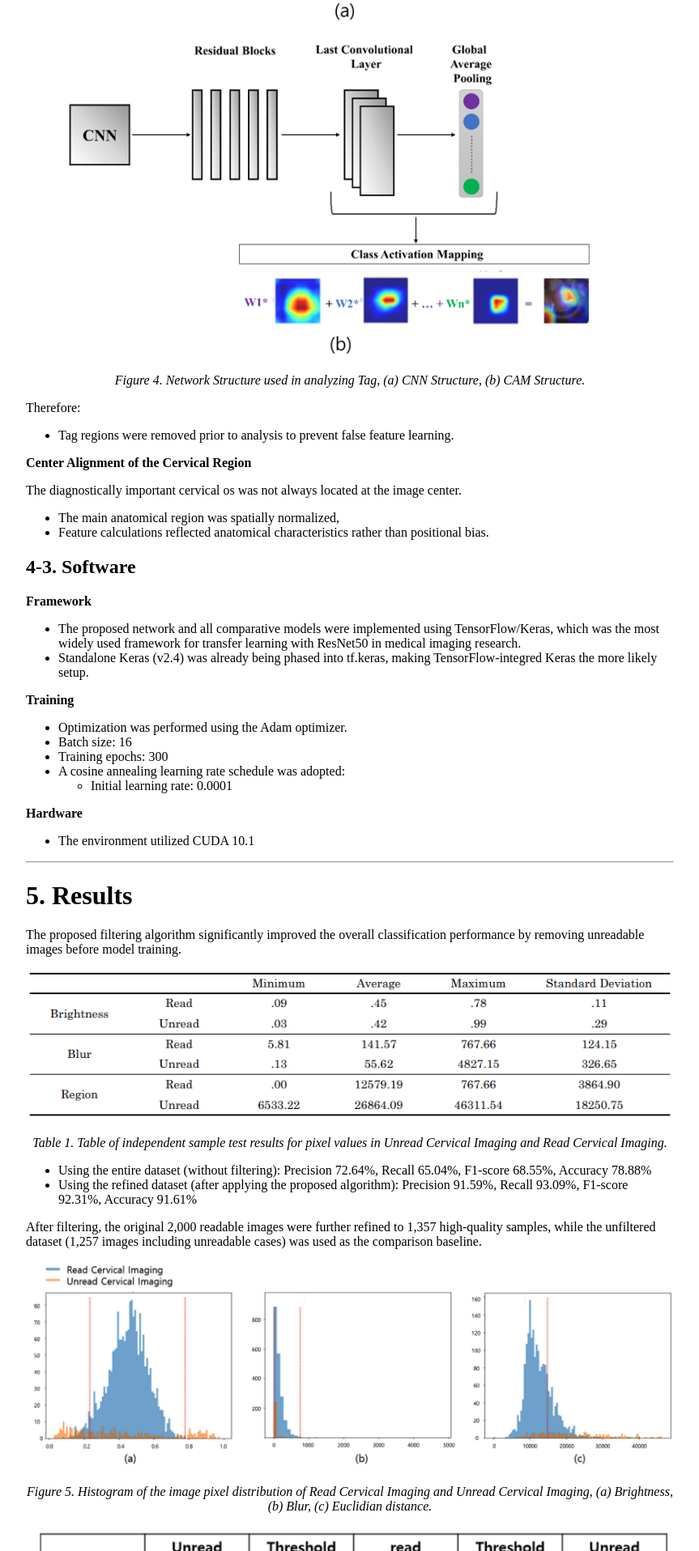
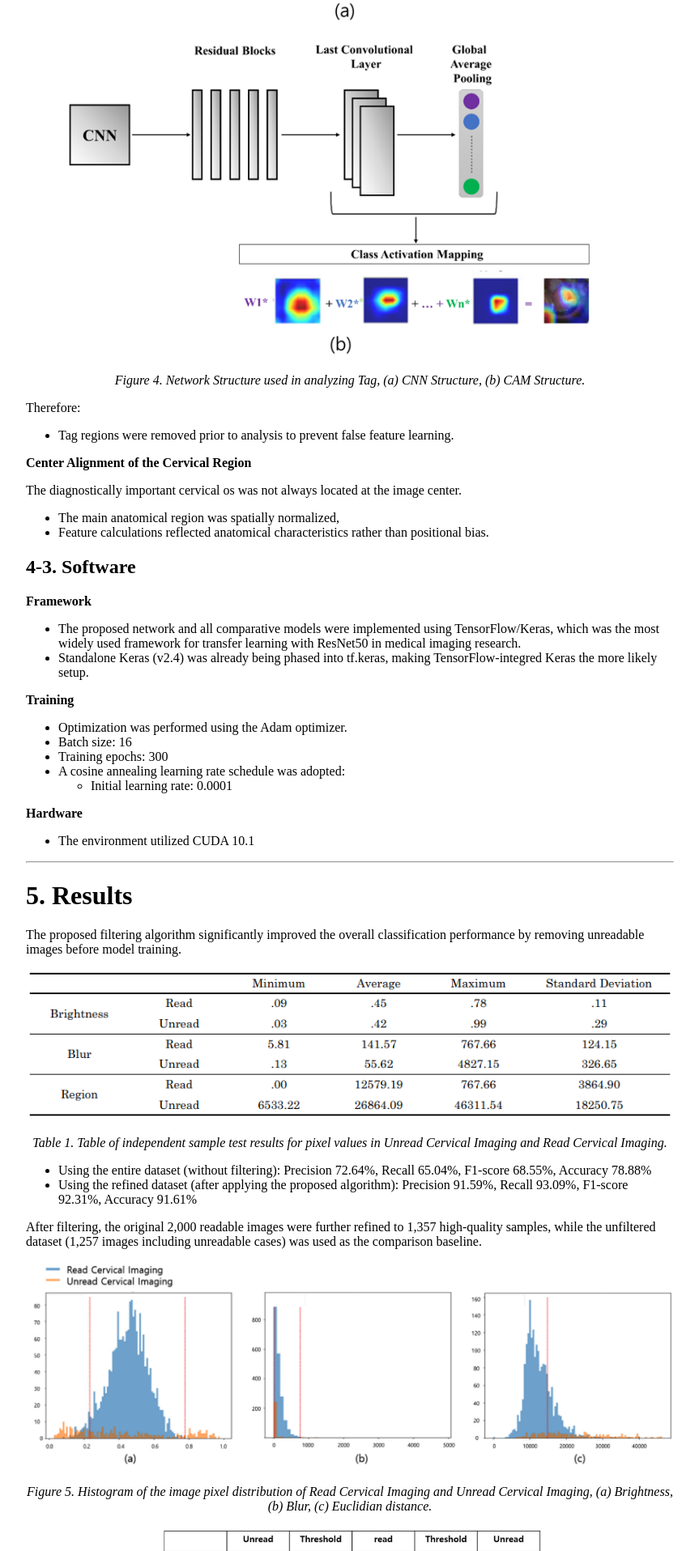
Before and after one commit to Groovy52/Groovy52.github.io, a Jekyll site: the page built from projects/cervical.md, in a window 1280 px wide. Shown: the part 4484-6400 px from the top of the page at 81% size, without its empty margins (208-1071 px from the left). Built offline with Jekyll 4.4.1, drawn with Linux system fonts in a browser that asks for light colours.

Commit message:
Update cervical.md

```diff
--- a/projects/cervical.md
+++ b/projects/cervical.md
@@ -204,7 +204,7 @@ After filtering, the original 2,000 readable images were further refined to 1,35
 (b) Blur, (c) Euclidian distance.</em></p>
 
 <p align="center">
-  <img src="/images/projects/cervical/cervical_fig6.png" style="max-width:100%;">
+  <img src="/images/projects/cervical/cervical_fig6.png" style="max-width:60%;">
 </p>
 <p align="center"><em>Figure 6. Comparison of image pixel values of Unread Cervical Imaging and Read Cervical Imaging.</em></p>
 
```
